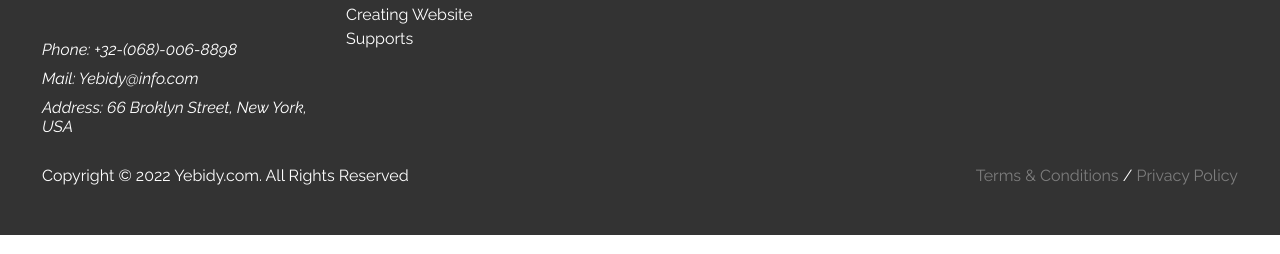
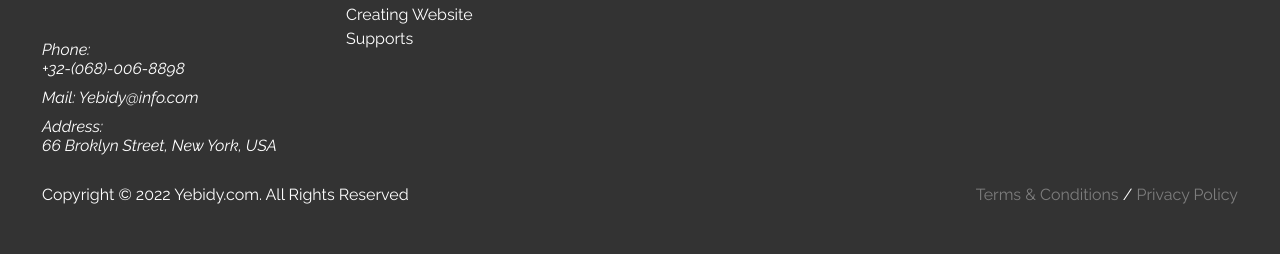
Before and after one commit to Jahid0178/Yebidy-front-end, a plain HTML site: page features.html in a window 1280 px wide. Shown: the part 3227-3481 px from the top of the page. Drawn offline with Linux system fonts and the light colour scheme.

Commit message:
modify again footer

```diff
--- a/css/features.css
+++ b/css/features.css
@@ -32,6 +32,11 @@
 body {
   font-family: var(--primary-font);
   overflow-x: hidden;
+}
+
+::selection {
+  background: var(--orange);
+  color: var(--white);
 }
 
 /* reuseable components start here */
--- a/features.html
+++ b/features.html
@@ -233,13 +233,13 @@
           <address class="address-container">
             <ul class="address-ul">
               <li>
-                Phone: <a href="#">+32-(068)-006-8898</a>
+                Phone: <p>+32-(068)-006-8898</p>
               </li>
               <li>
                 Mail: <a href="mailto:xyz@abc.com">Yebidy@info.com</a>
               </li>
               <li>
-                Address: <a href="#">66 Broklyn Street, New York, USA</a>
+                Address: <p>66 Broklyn Street, New York, USA</p>
               </li>
             </ul>
           </address>
```
Also changed, not shown: create-website.html (+2 -2 lines), index.html (+2 -2 lines), pricing.html (+2 -2 lines), support.html (+2 -2 lines).
